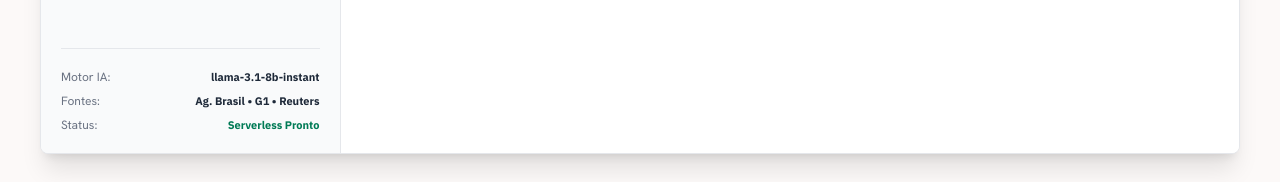
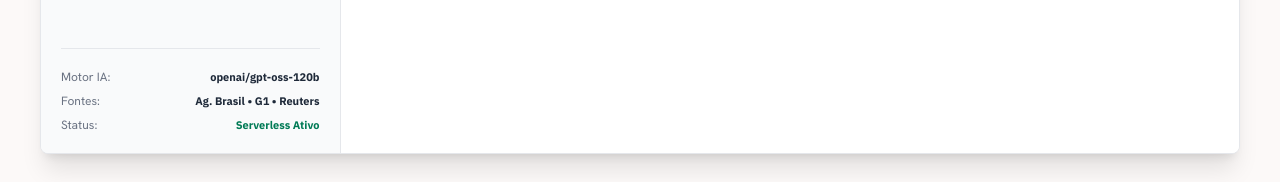
Before and after one commit to venancioproject-prog/tagma-news-next, a Next.js app: page /admin in a window 1280 px wide. Shown: the part 704-886 px from the top of the page. Built offline with nearby package versions, Linux system fonts and the light colour scheme.

Commit message:
fix: atualiza modelo da Groq ativo e valida geracao de noticias e loterias

```diff
--- a/src/app/admin/page.tsx
+++ b/src/app/admin/page.tsx
@@ -192,7 +192,7 @@ export default function AdminPage() {
             <div className="mt-8 pt-5 border-t border-gray-200 text-xs text-gray-500 space-y-2">
               <div className="flex justify-between items-center">
                 <span>Motor IA:</span>
-                <strong className="text-gray-800 font-mono text-[11px]">llama-3.1-8b-instant</strong>
+                <strong className="text-gray-800 font-mono text-[11px]">openai/gpt-oss-120b</strong>
               </div>
               <div className="flex justify-between items-center">
                 <span>Fontes:</span>
@@ -200,9 +200,10 @@ export default function AdminPage() {
               </div>
               <div className="flex justify-between items-center">
                 <span>Status:</span>
-                <span className="text-emerald-700 font-bold font-mono text-[11px]">Serverless Pronto</span>
+                <span className="text-emerald-700 font-bold font-mono text-[11px]">Serverless Ativo</span>
               </div>
             </div>
+
 
           </aside>
 
--- a/src/app/api/draft/route.ts
+++ b/src/app/api/draft/route.ts
@@ -51,7 +51,7 @@ Gere o artigo em JSON com o formato estrito:
         'Content-Type': 'application/json'
       },
       body: JSON.stringify({
-        model: process.env.GROQ_MODEL_NAME || 'llama-3.1-8b-instant',
+        model: process.env.GROQ_MODEL_NAME || 'openai/gpt-oss-120b',
         messages: [
           { role: 'system', content: systemPrompt },
           { role: 'user', content: userPrompt }
--- a/src/app/api/loterias/route.ts
+++ b/src/app/api/loterias/route.ts
@@ -149,7 +149,7 @@ Retorne estritamente um JSON no formato:
         'Content-Type': 'application/json'
       },
       body: JSON.stringify({
-        model: process.env.GROQ_MODEL_NAME || 'llama-3.1-8b-instant',
+        model: process.env.GROQ_MODEL_NAME || 'openai/gpt-oss-120b',
         messages: [
           { role: 'system', content: systemPrompt },
           { role: 'user', content: userPrompt }
```
